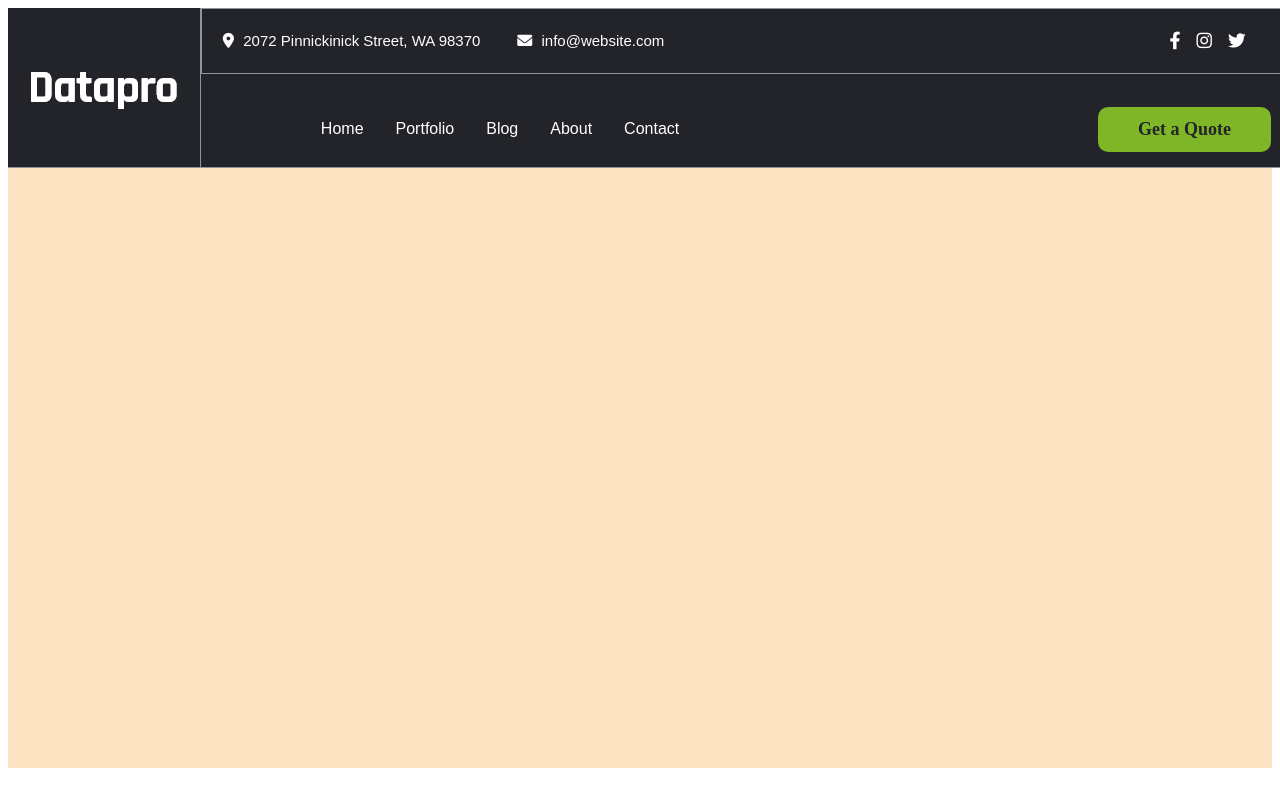
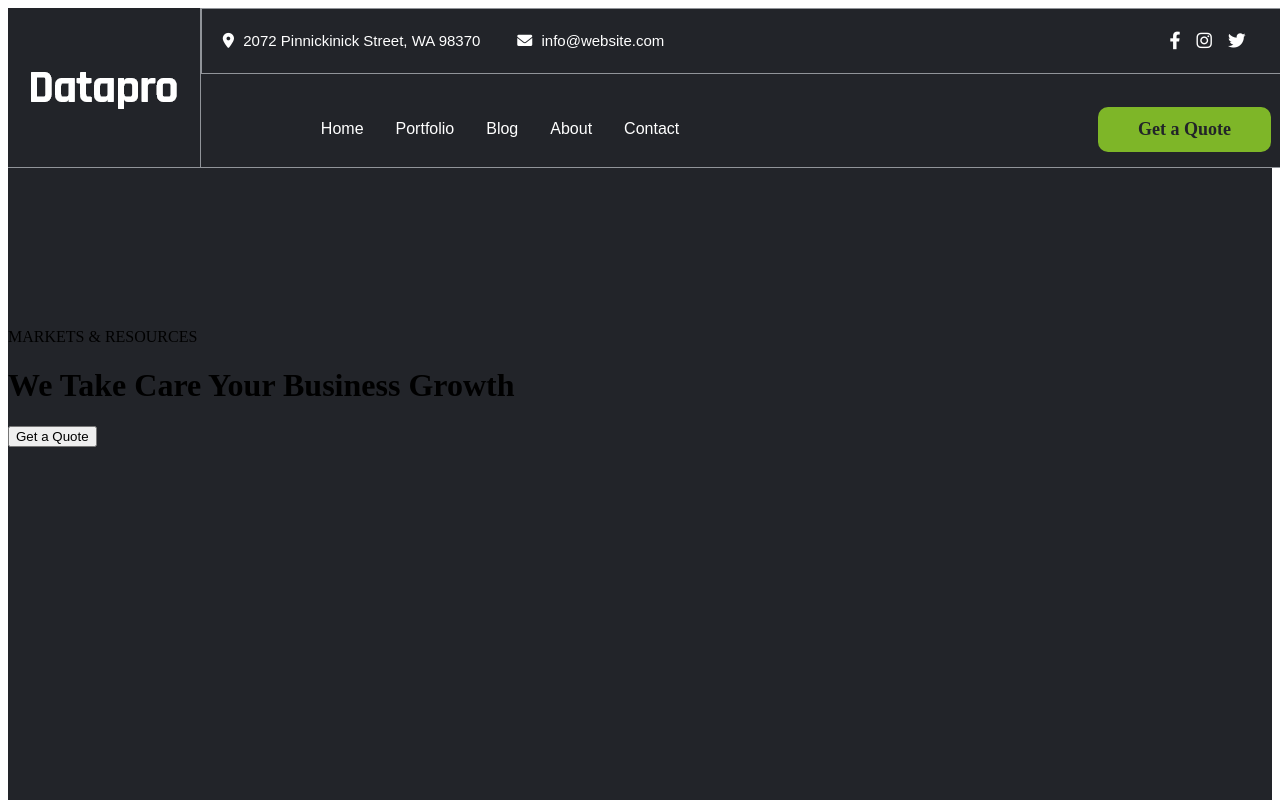
Before and after one commit to ahmedezzaouia/web-agency, a React (Vite) app: page / in a window 1280 px wide. Shown: the top 800 px of the page. Built offline with nearby package versions, Linux system fonts and the light colour scheme; the HTML template or start-up script is replaced by a standard one.

Commit message:
page width

```diff
--- a/src/components/header/hero/hero.jsx
+++ b/src/components/header/hero/hero.jsx
@@ -1,7 +1,16 @@
 import React from "react";
 import "./styles.scss";
 const Hero = () => {
-  return <div className="hero"></div>;
+  return (
+    <div className="hero">
+      <div className="hero-content">
+        <span>MARKETS & RESOURCES</span>
+        <h1>We Take Care Your Business Growth</h1>
+        <button className="btn-quote">Get a Quote</button>
+      </div>
+      <div className="hero-img"></div>
+    </div>
+  );
 };
 
 export default Hero;
--- a/src/components/header/hero/styles.scss
+++ b/src/components/header/hero/styles.scss
@@ -1,4 +1,11 @@
 .hero {
-  background: bisque;
+  background: #222429;
   height: 95vh;
+  padding-top: 160px;
+  display: flex;
+
+  .hero-img {
+    height: 50px;
+    width: 300px;
+  }
 }
--- a/src/components/header/navigation/styles.scss
+++ b/src/components/header/navigation/styles.scss
@@ -1,8 +1,7 @@
 .navigation-area {
   background-color: #222429;
   height: 160px;
-  width: 100%;
-  position: absolute;
+  width: 100vw;
   display: flex;
   .brand-logo {
     width: 15%;
@@ -94,6 +93,7 @@
 
         &:hover {
           background-color: white;
+          color: #7eb628;
         }
       }
     }
```
